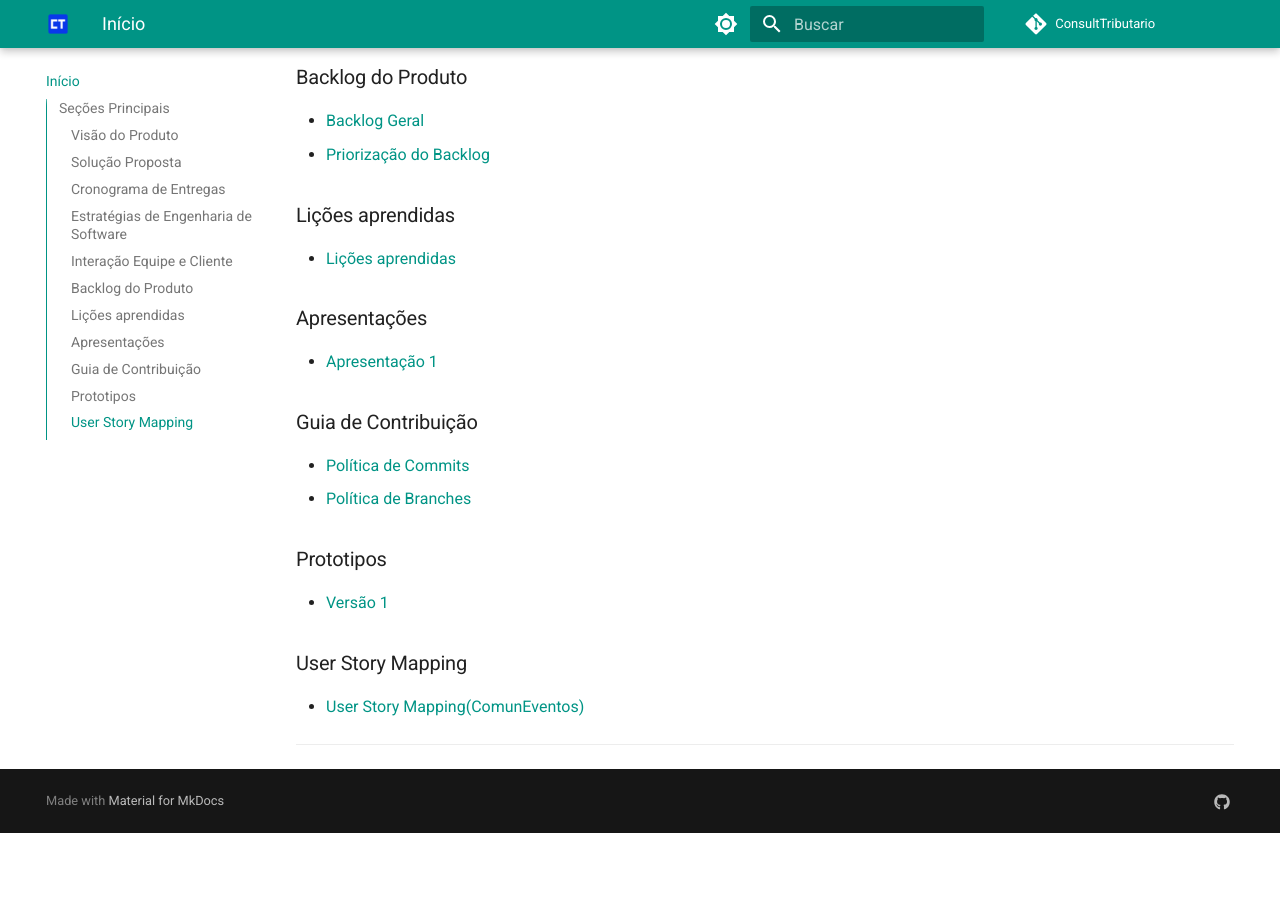
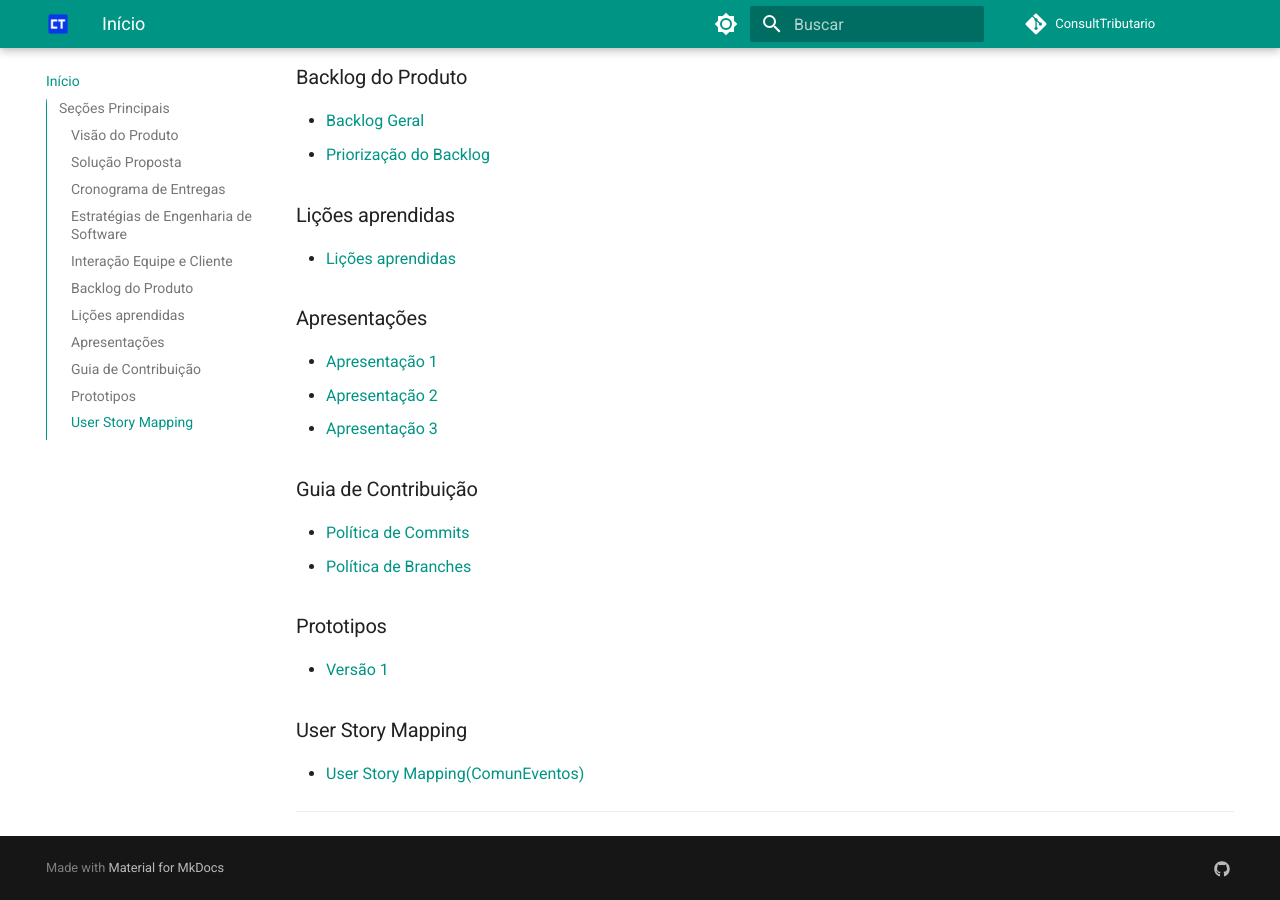
Before and after one commit to mdsreq-fga-unb/2025.1-T02-ConsultTributario, an MkDocs documentation site: the page built from docs/index.md, in a window 1280 px wide and 900 px high, scrolled down 1312 px. Built offline with MkDocs 1.6.1 and Material for MkDocs 9.7.7, drawn with Linux system fonts in a browser that asks for light colours; comment, search, counter and statistics services are not loaded; before the commit the page ends 2145 px from its top, so only the background shows below that.

Commit message:
Adding the presentation of unidade 3

```diff
--- a/docs/index.md
+++ b/docs/index.md
@@ -44,6 +44,10 @@ Navegue pela documentação do projeto:
 
 ### Apresentações
 - [Apresentação 1](apresentacoes/apresentacao-1.md)
+- [Apresentação 2](apresentacoes/apresentacao-2.md)
+- [Apresentação 3](apresentacoes/apresentacao-3.md)
+
+
 
 ### Guia de Contribuição
 - [Política de Commits](guia-contribuicao/politica-de-commits.md)
```
